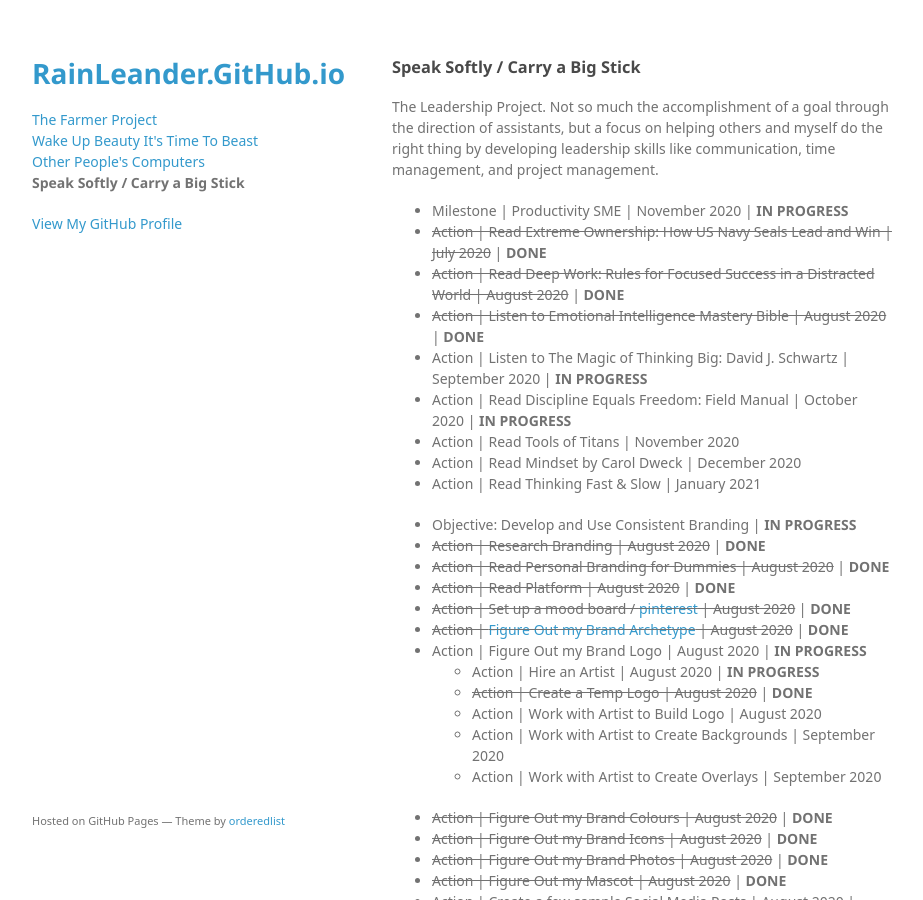
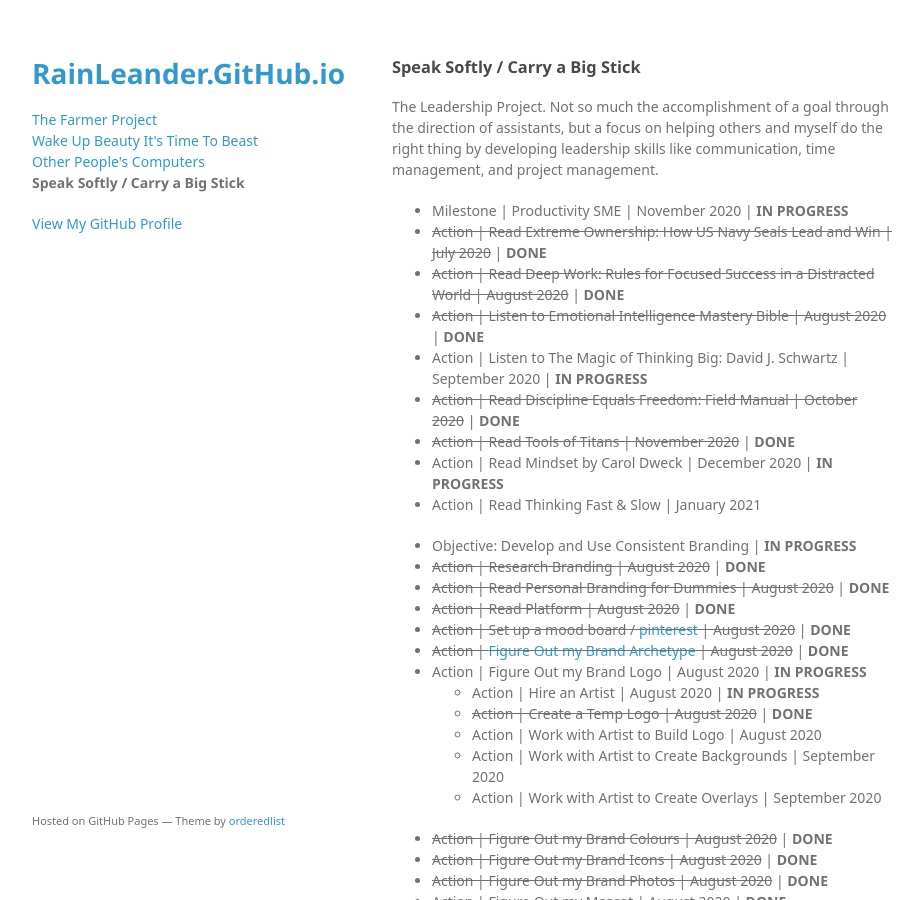
Before and after one commit to rainleander/rainleander.github.io, a Jekyll site: the page speak-softly.html, which Jekyll copies as it is, in a window 1280 px wide and 900 px high. Shown: the whole window, without its empty margins (178-1101 px from the left). Built offline with Jekyll 4.4.1, drawn with Linux system fonts in a browser that asks for light colours; some web fonts are replaced.

Commit message:
Update speak-softly.html

```diff
--- a/speak-softly.html
+++ b/speak-softly.html
@@ -34,9 +34,9 @@
         <li><del>Action | Read Deep Work: Rules for Focused Success in a Distracted World | August 2020</del> | <b>DONE</b></li>
         <li><del>Action | Listen to Emotional Intelligence Mastery Bible | August 2020</del> | <b>DONE</b></li>
         <li>Action | Listen to The Magic of Thinking Big: David J. Schwartz | September 2020 | <b>IN PROGRESS</b></li>
-        <li>Action | Read Discipline Equals Freedom: Field Manual | October 2020 | <b>IN PROGRESS</b></li>
-        <li>Action | Read Tools of Titans | November 2020</li>
-        <li>Action | Read Mindset by Carol Dweck | December 2020</li>
+        <li><del>Action | Read Discipline Equals Freedom: Field Manual | October 2020</del> | <b>DONE</b></li>
+        <li><del>Action | Read Tools of Titans | November 2020</del> | <b>DONE</b></li>
+        <li>Action | Read Mindset by Carol Dweck | December 2020 | <b>IN PROGRESS</b></li>
         <li>Action | Read Thinking Fast & Slow | January 2021</li></ul>
 
         <ul><li>Objective: Develop and Use Consistent Branding | <b>IN PROGRESS</b></li>
```
